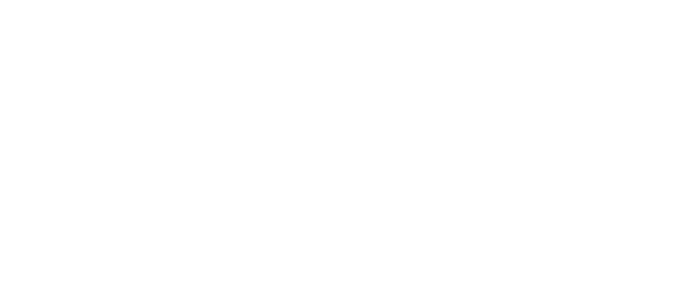
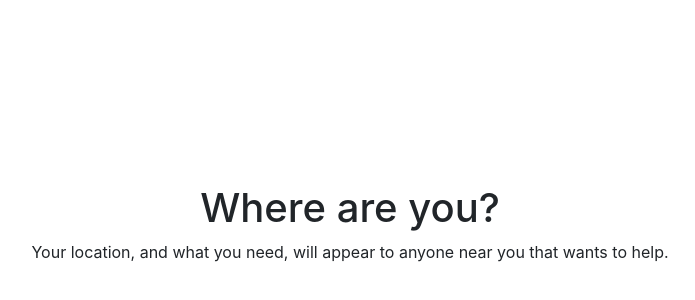
Before and after one commit to zergov/helpaneighbor, a React (Create React App) app in the folder web/: page /landing/where-are-you in a window 1280 px wide. Shown: the part 168-468 px from the top of the page, without its empty margins (290-985 px from the left). Built offline with nearby package versions, Linux system fonts and the light colour scheme.

Commit message:
add whereareyou

```diff
--- a/web/src/containers/Landing/WhatDoYouNeed/index.js
+++ b/web/src/containers/Landing/WhatDoYouNeed/index.js
@@ -8,7 +8,8 @@
   const history = useHistory()
 
   function confirmNeeds() {
-    dispatch({ type: "setNeeds", needs })
+    dispatch({ type: "LANDING_SET_NEEDS", needs })
+    history.push("/landing/where-are-you")
   }
 
   return (
--- /dev/null
+++ b/web/src/containers/Landing/WhereAreYou/index.js
@@ -0,0 +1,26 @@
+import React, { useState } from 'react'
+import { useHistory } from 'react-router-dom';
+import { useDispatch } from 'react-redux'
+
+function WhereAreYou() {
+  const [location, setLocation] = useState(null)
+  const dispatch = useDispatch()
+  const history = useHistory()
+
+  function confirmLocation() {
+    dispatch({ type: "LANDING_SET_LOCATION", location })
+  }
+
+  return (
+    <div className="container"style={{ height: "100vh" }}>
+      <div className="row h-100">
+        <div className="col-sm-12 my-auto">
+          <h1 className="text-center">Where are you?</h1>
+          <p className="text-center">Your location, and what you need, will appear to anyone near you that wants to help.</p>
+        </div>
+      </div>
+    </div>
+  )
+}
+
+export default WhereAreYou
--- a/web/src/containers/Landing/WhoAreYou/index.js
+++ b/web/src/containers/Landing/WhoAreYou/index.js
@@ -7,10 +7,9 @@
   const history = useHistory()
 
   function setUserType(userType) {
-    dispatch({ type: "setUserType", userType })
+    dispatch({ type: "LANDING_SET_USER_TYPE", userType })
     if (userType == "unsafe")
       history.push("/landing/what-do-you-need")
-
   }
 
   return (
--- a/web/src/reducers/landing.js
+++ b/web/src/reducers/landing.js
@@ -5,10 +5,10 @@
 
 export default (state = initialState, action) => {
   switch (action.type) {
-    case "setUserType": {
+    case "LANDING_SET_USER_TYPE": {
       return {...state, userType: action.userType}
     }
-    case "setNeeds": {
+    case "LANDING_SET_NEEDS": {
       return {...state, needs: action.needs}
     }
     default:
--- a/web/src/routes.js
+++ b/web/src/routes.js
@@ -7,6 +7,7 @@
 import Home from './containers/Home'
 import WhoAreYou from './containers/Landing/WhoAreYou'
 import WhatDoYouNeed from './containers/Landing/WhatDoYouNeed'
+import WhereAreYou from './containers/Landing/WhereAreYou'
 
 function Routes() {
   return (
@@ -20,6 +21,9 @@
       <Route exact path="/landing/what-do-you-need">
         <WhatDoYouNeed />
       </Route>
+      <Route exact path="/landing/where-are-you">
+        <WhereAreYou />
+      </Route>
     </Switch>
   )
 }
```
